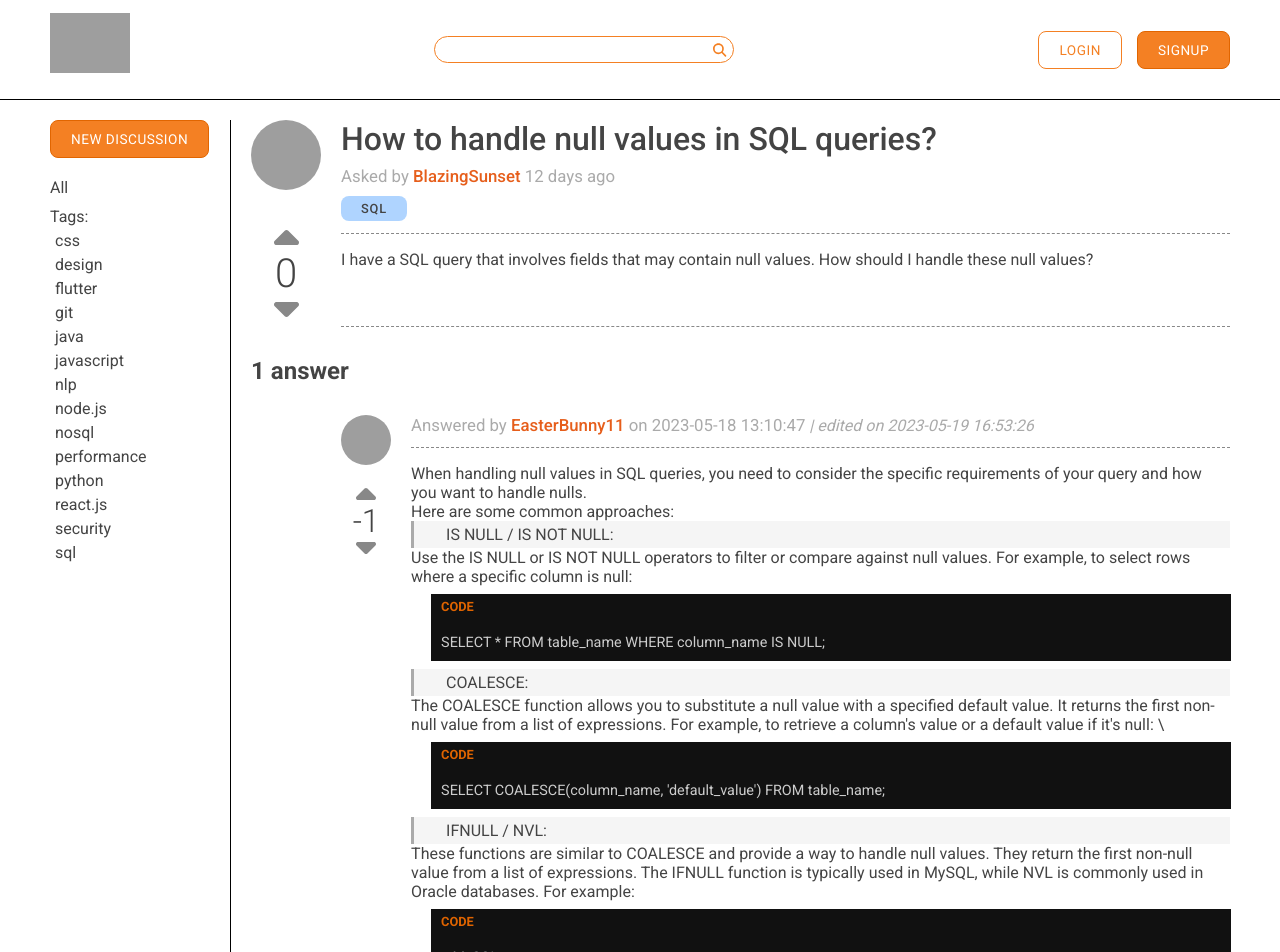
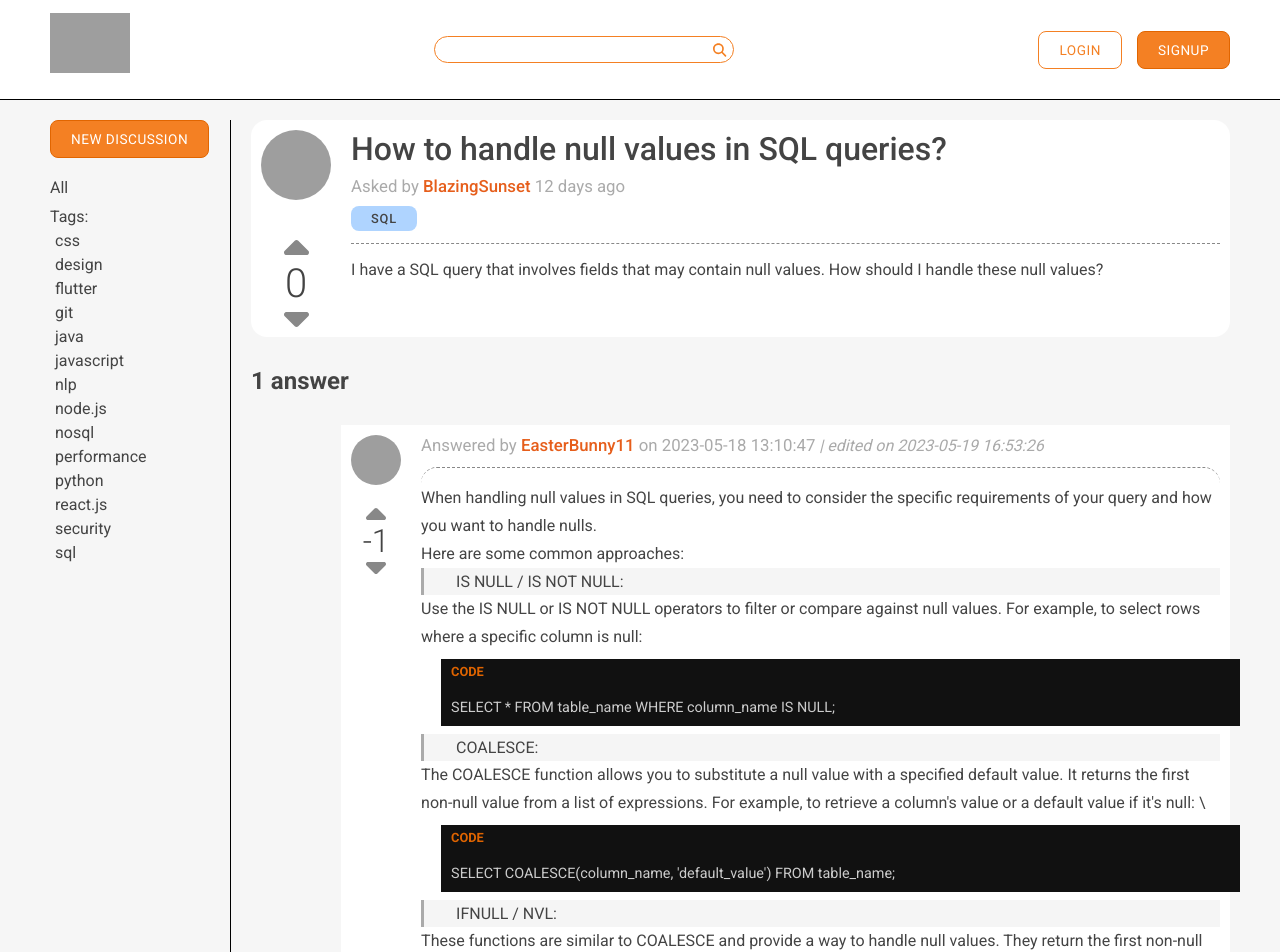
Before and after one commit to justasti/FEU6-galutinis-atsiskaitymas, a React (Vite) app: page /questions/3v3D6cVwV5DybyoyQvbohh in a window 1280 px wide. Shown: the top 952 px of the page. Built offline with nearby package versions, Linux system fonts and the light colour scheme; data requests are answered from the project's data file; grey boxes are pictures that could not be loaded.

Commit message:
minor style changes

```diff
--- a/src/App.css
+++ b/src/App.css
@@ -11,6 +11,7 @@
 body {
   font-family: 'Roboto', sans-serif;
   color: #444;
+  background-color: #f6f6f6;
 }
 a {
   color: inherit;
--- a/src/features/UI/sidenav/sidenav.component.jsx
+++ b/src/features/UI/sidenav/sidenav.component.jsx
@@ -7,7 +7,7 @@ const SideNav = () => {
   return (
     <StyledSideNav>
       <Link to='/questions/add'>
-        <Button variant='inverted'>New Discussion</Button>
+        <Button variant='inverted'>New&nbsp;Discussion</Button>
       </Link>
       <ul>
         <li>
--- a/src/features/answers/add-answer/add-answer.styles.jsx
+++ b/src/features/answers/add-answer/add-answer.styles.jsx
@@ -9,7 +9,9 @@ export const NewAnswerForm = styled.form`
   .quill {
     width: 100%;
     height: 250px;
+    background-color: #fff;
     .ql-editor {
+      background-color: #fff;
       margin-bottom: 50px;
     }
   }
--- a/src/features/answers/answer/answer.styles.jsx
+++ b/src/features/answers/answer/answer.styles.jsx
@@ -1,6 +1,8 @@
 import styled from 'styled-components'
 
 export const AnswerContainer = styled.div`
+  background-color: #fff;
+  padding: 10px;
   margin-left: 90px;
   margin-block: 30px;
   display: flex;
@@ -70,11 +72,15 @@ export const AnswerContainer = styled.div`
       }
     }
     .answer-content {
-      border-block: 1px dashed #888;
+      border-top: 1px dashed #888;
+      border-radius: 16px;
       padding-block: 16px;
       flex: 1;
       display: flex;
       flex-direction: column;
+      p {
+        line-height: 1.75;
+      }
       ul,
       ol {
         margin-left: 20px;
--- a/src/features/questions/question-details-component/question-details.styles.jsx
+++ b/src/features/questions/question-details-component/question-details.styles.jsx
@@ -3,6 +3,10 @@ import styled from 'styled-components'
 export const DetailedQuestionContainer = styled.div`
   display: flex;
   gap: 20px;
+  background-color: #fff;
+  padding: 10px;
+  padding-bottom: 0;
+  border-radius: 16px;
   .left {
     width: 70px;
     display: flex;
@@ -75,11 +79,14 @@ export const DetailedQuestionContainer = styled.div`
       }
     }
     .question-content {
-      border-block: 1px dashed #888;
+      border-top: 1px dashed #888;
       padding-block: 16px;
       flex: 1;
       display: flex;
       flex-direction: column;
+      p {
+        line-height: 1.75;
+      }
       ul,
       ol {
         margin-left: 20px;
```
Also changed, not shown: src/data.json.
